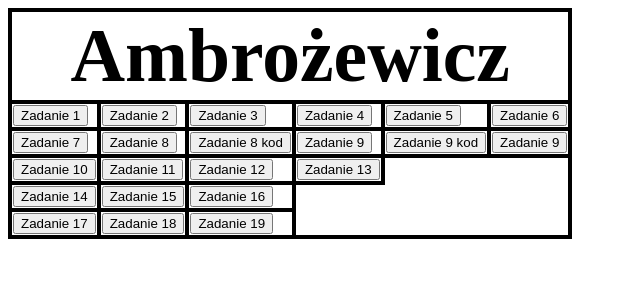
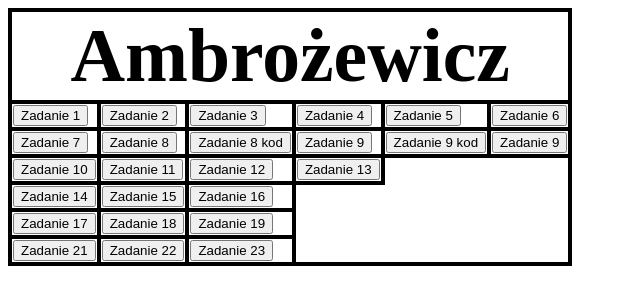
Before and after one commit to 0Hubibubi0/Java, a plain HTML site: page index.html in a window 1280 px wide. Shown: the whole page, without its empty margins (0-640 px from the left). Drawn offline with Linux system fonts and the light colour scheme.

Commit message:
Update index.html

```diff
--- a/index.html
+++ b/index.html
@@ -50,7 +50,10 @@
 							<td><button onclick="window.location.href='zadanie 19.html'">Zadanie 19 </button></td>
 						<tr>
 
-
+							<td><button onclick="window.location.href='zadanie 21.html'">Zadanie 21 </button></td>
+							<td><button onclick="window.location.href='zadanie 22.html'">Zadanie 22 </button></td>
+							<td><button onclick="window.location.href='zadanie 23.html'">Zadanie 23 </button></td>
+						<tr>
 		</table>
 	</body>
 </html>
```
